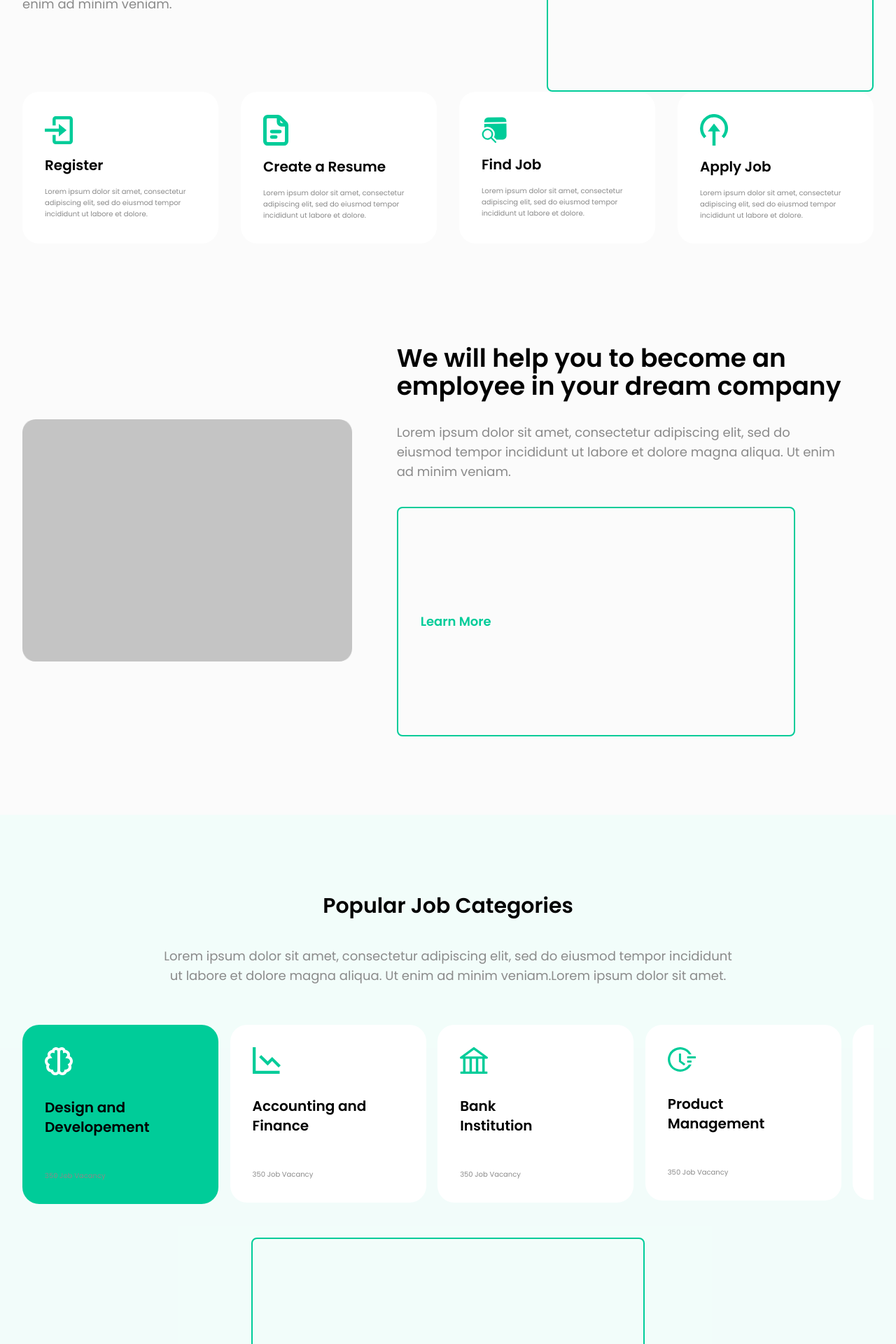
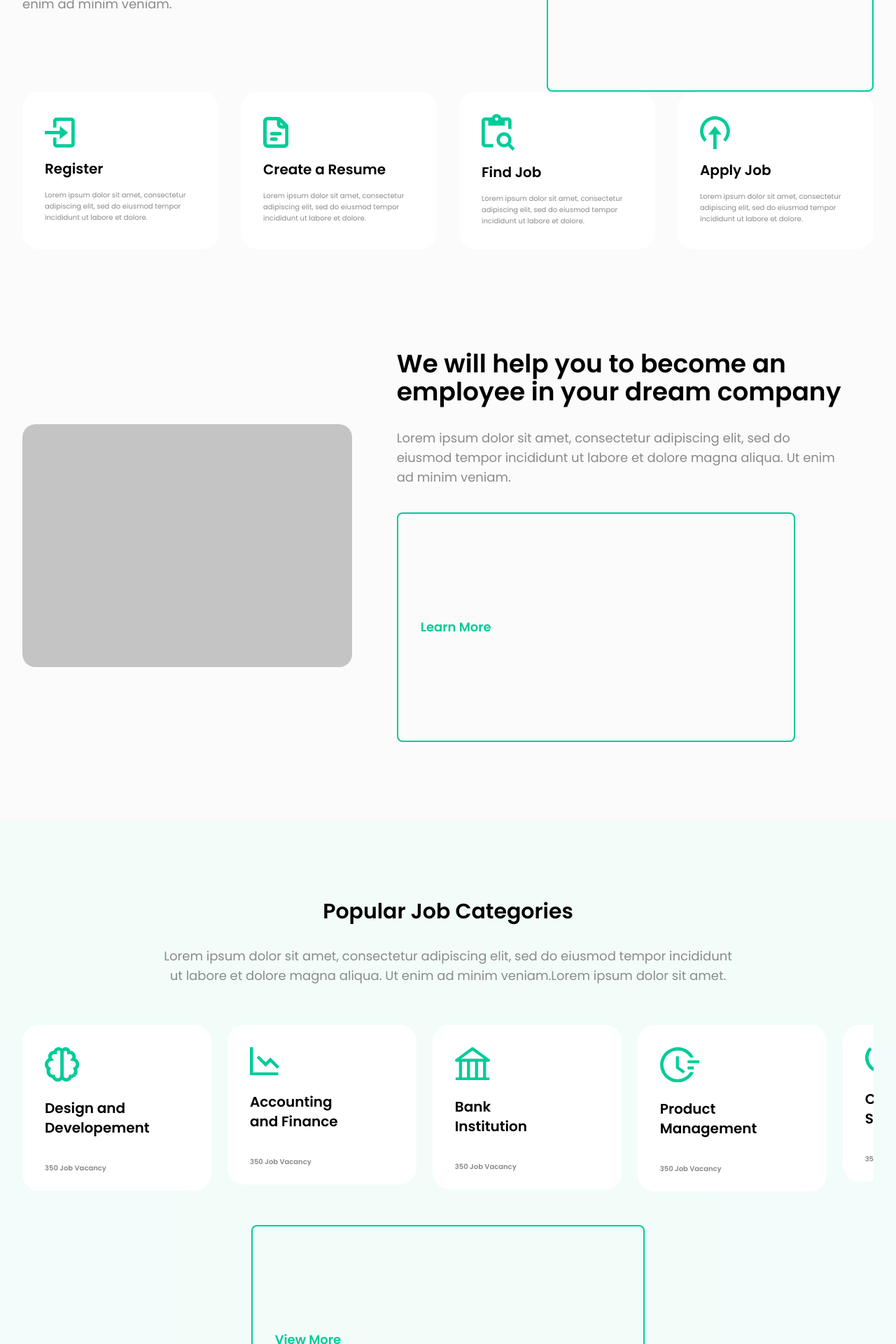
Before and after one commit to MaryJoeKhoury/job-search, a Next.js app: page / in a window 1280 px wide. Shown: the part 1044-2964 px from the top of the page at 70% size. Built offline with nearby package versions, Linux system fonts and the light colour scheme.

Commit message:
slider card style fixed

```diff
--- a/components/Card.js
+++ b/components/Card.js
@@ -4,19 +4,22 @@ import Cards from "./Cards";
 export const Card = (props) => {
   return (
     <div
-      className={`flex cursor-pointer flex-col items-start justify-center gap-4 rounded-3xl px-8 py-8 text-center font-Poppins ${props.backgroundColor} ${props.width} `}
+      className={`group flex cursor-pointer flex-col items-start justify-center gap-4 rounded-3xl pr-8 pt-8 ${props.paddingWrap} bg-white text-center font-Poppins ${props.width} ${props.hover}`}
     >
       <div className="w-7 md:w-10">
-        <img src={props.icon} />
+        {/* <img src={props.icon} className="group-hover:bg-red-50" /> */}
+        {props.icon}
       </div>
       <div>
         <h1
-          className={`text-start font-Poppins text-[14px] font-semibold xs:text-xl ${props.padding}`}
+          className={`text-start font-Poppins text-[14px] font-semibold xs:text-xl ${props.padding} `}
         >
           {props.title}
         </h1>
       </div>
-      <div className="text-start font-Poppins text-xs text-[#8A8A8A] md:text-[10px]">
+      <div
+        className={`text-start font-Poppins text-xs ${props.groupHover} ${props.descriptionColor} md:text-[10px]`}
+      >
         <p>{props.description}</p>
       </div>
     </div>
--- /dev/null
+++ b/components/svgs/ApplyJob.js
@@ -0,0 +1,21 @@
+import * as React from "react";
+const ApplyJob = (props) => (
+  <svg
+    xmlns="http://www.w3.org/2000/svg"
+    width={42.76}
+    height={47.5}
+    {...props}
+  >
+    <g fill="#0c9" data-name="Group 63">
+      <path
+        d="m30.88 26.13-9.5-11.88-9.5 11.88h7.13V47.5h4.75V26.13Z"
+        data-name="Path 235"
+      />
+      <path
+        d="M0 21.38a21.231 21.231 0 0 0 6.27 15.11l3.35-3.36a16.63 16.63 0 1 1 23.52 0l3.35 3.36A21.384 21.384 0 1 0 0 21.38Z"
+        data-name="Path 236"
+      />
+    </g>
+  </svg>
+);
+export default ApplyJob;
--- /dev/null
+++ b/components/svgs/Bank.js
@@ -0,0 +1,17 @@
+import * as React from "react";
+const Bank = (props) => (
+  <svg
+    xmlns="http://www.w3.org/2000/svg"
+    width={50.129}
+    height={47.46}
+    {...props}
+  >
+    <path
+      fill="#0c9"
+      className="group-hover:fill-white"
+      d="M48.193 20.7a1.94 1.94 0 0 0 1.132-3.51L26.202.37a1.936 1.936 0 0 0-2.276 0L.803 17.19a1.941 1.941 0 0 0 1.138 3.51h3.748v22.65H1.33a.486.486 0 0 0-.485.48v3.15a.48.48 0 0 0 .485.48h47.468a.48.48 0 0 0 .485-.48v-3.15a.486.486 0 0 0-.485-.48h-4.359V20.7ZM25.064 4.64l16.414 11.94H8.65ZM10.048 20.7h7.084v22.65h-7.084Zm11.444 0h7.084v22.65h-7.084ZM40.08 43.35h-7.145V20.7h7.145Z"
+      data-name="Path 265"
+    />
+  </svg>
+);
+export default Bank;
--- /dev/null
+++ b/components/svgs/Brain.js
@@ -0,0 +1,17 @@
+import * as React from "react";
+const Brain = (props) => (
+  <svg
+    xmlns="http://www.w3.org/2000/svg"
+    width={49.166}
+    height={49.16}
+    {...props}
+  >
+    <path
+      fill="#0c9"
+      className="group-hover:fill-white"
+      d="M43.915 15.89a8.6 8.6 0 0 0-1.165-7.21 8.486 8.486 0 0 0-2.727-2.56 8.637 8.637 0 0 0-3.556-1.17A7.366 7.366 0 0 0 29.5 0a7.326 7.326 0 0 0-4.917 1.91 7.324 7.324 0 0 0-11.861 3.04 8.662 8.662 0 0 0-3.565 1.16 8.614 8.614 0 0 0-3.906 9.78 9.829 9.829 0 0 0-2.37 15.65 10.007 10.007 0 0 0-.423 2.87 9.84 9.84 0 0 0 8.125 9.67 8.591 8.591 0 0 0 14 2.48 8.6 8.6 0 0 0 6.146 2.6 8.634 8.634 0 0 0 7.842-5.06 9.726 9.726 0 0 0 3.828-1.56 9.844 9.844 0 0 0 3.886-11 9.85 9.85 0 0 0-2.37-15.65ZM18.437 44.25a3.694 3.694 0 0 1-3.614-2.95l-.521-1.97h-2.011A4.932 4.932 0 0 1 7.997 32l1.121-2-1.928-1.26a4.924 4.924 0 0 1 1.861-9.01l4.162-.64-2.6-3.31a3.651 3.651 0 0 1-.77-2.07 3.687 3.687 0 0 1 4.452-3.8l2.916.43V7.37a2.459 2.459 0 1 1 4.917 0v33.19a3.7 3.7 0 0 1-3.691 3.69Zm23.539-15.51-1.928 1.25L41.169 32a4.884 4.884 0 0 1 .622 2.41 4.953 4.953 0 0 1-5.039 4.92h-2.011l-.4 1.97a3.688 3.688 0 0 1-7.3-.74V7.37A2.459 2.459 0 0 1 29.5 4.91a2.487 2.487 0 0 1 2.458 2.58v2.97l2.916-.55a3.691 3.691 0 0 1 4.452 3.8 3.651 3.651 0 0 1-.77 2.07l-2.6 3.32 4.162.63a4.924 4.924 0 0 1 1.861 9.01Z"
+      data-name="Path 264"
+    />
+  </svg>
+);
+export default Brain;
--- /dev/null
+++ b/components/svgs/Clock.js
@@ -0,0 +1,21 @@
+import * as React from "react";
+const Clock = (props) => (
+  <svg
+    xmlns="http://www.w3.org/2000/svg"
+    width={56.78}
+    height={50.392}
+    {...props}
+  >
+    <g fill="#0c9" className="group-hover:fill-white" data-name="Group 54">
+      <path
+        d="M56.27 18.742h-16.5a.523.523 0 0 0-.52.52v3.09a.516.516 0 0 0 .52.52h16.5a.514.514 0 0 0 .51-.52v-3.09a.521.521 0 0 0-.51-.52Zm-8.64 8.77h-7.86a.516.516 0 0 0-.52.52v3.09a.523.523 0 0 0 .52.52h7.86a.523.523 0 0 0 .52-.52v-3.09a.516.516 0 0 0-.52-.52Zm-21.51-14.53h-2.79a.717.717 0 0 0-.72.72v15.98a.7.7 0 0 0 .3.58l9.59 7a.727.727 0 0 0 1.01-.15l1.66-2.26v-.01a.732.732 0 0 0-.16-1.01l-8.17-5.9v-14.23a.711.711 0 0 0-.72-.72Z"
+        data-name="Path 208"
+      />
+      <path
+        d="M47.23 35.622h-3.72a1.066 1.066 0 0 0-.9.5 20.641 20.641 0 0 1-9.4 7.99 20.542 20.542 0 1 1 6.53-33.44 20.2 20.2 0 0 1 2.87 3.59 1.066 1.066 0 0 0 .9.5h3.72a.591.591 0 0 0 .53-.86 25.2 25.2 0 1 0 0 22.58.594.594 0 0 0-.53-.86Z"
+        data-name="Path 209"
+      />
+    </g>
+  </svg>
+);
+export default Clock;
--- /dev/null
+++ b/components/svgs/Graph.js
@@ -0,0 +1,29 @@
+import * as React from "react";
+const Graph = (props) => (
+  <svg
+    xmlns="http://www.w3.org/2000/svg"
+    width={42.091}
+    height={40.5}
+    {...props}
+  >
+    <g data-name="Group 51">
+      <g data-name="Group 49">
+        <g data-name="Group 48">
+          <path
+            fill="#0c9"
+            className="group-hover:fill-white"
+            d="M4.5 0H0v40.5h40.5V36h-36Z"
+            data-name="Path 202"
+          />
+        </g>
+      </g>
+      <path
+        fill="#0c9"
+        className="group-hover:fill-white"
+        d="m22.5 21.57-9.659-9.66-3.182 3.18L22.5 27.93l6.75-6.75 9.659 9.66 3.182-3.18L29.25 14.82Z"
+        data-name="Path 203"
+      />
+    </g>
+  </svg>
+);
+export default Graph;
--- /dev/null
+++ b/components/svgs/Loading.js
@@ -0,0 +1,17 @@
+import * as React from "react";
+const Loading = (props) => (
+  <svg
+    xmlns="http://www.w3.org/2000/svg"
+    width={42.76}
+    height={36.49}
+    {...props}
+  >
+    <path
+      fill="#0c9"
+      className="group-hover:fill-white"
+      d="M42.76 15.11A21.231 21.231 0 0 0 36.49 0l-3.35 3.36a16.63 16.63 0 1 1-23.52 0L6.27 0a21.384 21.384 0 1 0 36.49 15.11Z"
+      data-name="Path 266"
+    />
+  </svg>
+);
+export default Loading;
--- /dev/null
+++ b/components/svgs/Register.js
@@ -0,0 +1,16 @@
+import * as React from "react";
+const Register = (props) => (
+  <svg
+    xmlns="http://www.w3.org/2000/svg"
+    width={42.75}
+    height={42.76}
+    {...props}
+  >
+    <path
+      fill="#0c9"
+      d="M38 42.76H16.625a4.765 4.765 0 0 1-4.75-4.76v-9.5h4.75V38H38V4.76H16.625v9.5h-4.75v-9.5A4.765 4.765 0 0 1 16.625 0H38a4.765 4.765 0 0 1 4.75 4.76V38A4.765 4.765 0 0 1 38 42.76ZM21.375 30.88v-7.12H0V19h21.375v-7.12l11.875 9.5Z"
+      data-name="Path 273"
+    />
+  </svg>
+);
+export default Register;
--- /dev/null
+++ b/components/svgs/Resume.js
@@ -0,0 +1,50 @@
+import * as React from "react";
+const Resume = (props) => (
+  <svg
+    xmlns="http://www.w3.org/2000/svg"
+    width={36.334}
+    height={44.16}
+    {...props}
+  >
+    <g data-name="Group 56">
+      <path
+        fill="none"
+        stroke="#0c9"
+        strokeLinecap="round"
+        strokeLinejoin="round"
+        strokeWidth={5}
+        d="M2.5 6.41v31.34a3.906 3.906 0 0 0 3.917 3.91h23.5a3.9 3.9 0 0 0 3.917-3.91V14.92a3.912 3.912 0 0 0-1.179-2.8l-8.7-8.51a3.935 3.935 0 0 0-2.738-1.11h-14.8A3.906 3.906 0 0 0 2.5 6.41Z"
+        data-name="Path 225"
+      />
+      <path
+        fill="none"
+        stroke="#0c9"
+        strokeLinecap="round"
+        strokeLinejoin="round"
+        strokeWidth={5}
+        d="M12.292 24.04h11.75"
+        data-name="Path 226"
+      />
+      <path
+        fill="none"
+        stroke="#0c9"
+        strokeLinecap="round"
+        strokeLinejoin="round"
+        strokeWidth={5}
+        d="M12.292 31.87h5.875"
+        data-name="Path 227"
+      />
+      <g data-name="Group 54">
+        <path
+          fill="none"
+          stroke="#0c9"
+          strokeLinejoin="round"
+          strokeWidth={5}
+          d="M22.084 2.5v7.83A3.921 3.921 0 0 0 26 14.25h7.834"
+          data-name="Path 228"
+        />
+      </g>
+    </g>
+  </svg>
+);
+export default Resume;
--- /dev/null
+++ b/components/svgs/SearchJob.js
@@ -0,0 +1,21 @@
+import * as React from "react";
+const SearchJob = (props) => (
+  <svg
+    xmlns="http://www.w3.org/2000/svg"
+    width={47.5}
+    height={52.24}
+    {...props}
+  >
+    <g fill="#0c9" data-name="Group 60">
+      <path
+        d="M4.75 9.5H9.5v7.12h23.75V9.5H38v11.87h4.75V9.5A4.768 4.768 0 0 0 38 4.74h-9.925a7.1 7.1 0 0 0-13.394 0H4.753A4.768 4.768 0 0 0 .003 9.5v33.24a4.768 4.768 0 0 0 4.75 4.76h11.872v-4.76H4.75Zm16.625-4.76A2.38 2.38 0 1 1 19 7.12a2.384 2.384 0 0 1 2.375-2.38Z"
+        data-name="Path 231"
+      />
+      <path
+        d="M41.087 42.51a11.481 11.481 0 0 0 1.663-5.7A10.688 10.688 0 1 0 32.063 47.5a11.436 11.436 0 0 0 5.7-1.67l6.413 6.41 3.325-3.32Zm-9.024.23A5.935 5.935 0 1 1 38 36.81a5.877 5.877 0 0 1-5.937 5.93Z"
+        data-name="Path 232"
+      />
+    </g>
+  </svg>
+);
+export default SearchJob;
--- a/pages/index.js
+++ b/pages/index.js
@@ -16,32 +16,43 @@ import { Pagination, Navigation } from "swiper/modules";
 import JobCard from "@/components/JobCard";
 import FeedbackCard from "@/components/FeedbackCard";
 import Footer from "@/components/Footer";
+import Shield from "@/components/svgs/Shield";
+import Brain from "@/components/svgs/Brain";
+import Graph from "@/components/svgs/Graph";
+import Bank from "@/components/svgs/Bank";
+import Clock from "@/components/svgs/Clock";
+import Loading from "@/components/svgs/Loading";
+import Register from "@/components/svgs/Register";
+import Resume from "@/components/svgs/Resume";
+import SearchFolder from "@/components/svgs/SearchFolder";
+import ApplyJob from "@/components/svgs/ApplyJob";
+import SearchJob from "@/components/svgs/SearchJob";
 
 const howItWorksInfo = [
   {
     id: 1,
-    icon: "/icons/register.svg",
+    icon: <Register />,
     title: "Register",
     description:
       " Lorem ipsum dolor sit amet, consectetur adipiscing elit, sed do eiusmod tempor incididunt ut labore et dolore.",
   },
   {
     id: 2,
-    icon: "/icons/resume.svg",
+    icon: <Resume />,
     title: "Create a Resume",
     description:
       " Lorem ipsum dolor sit amet, consectetur adipiscing elit, sed do eiusmod tempor incididunt ut labore et dolore.",
   },
   {
     id: 3,
-    icon: "/icons/search-folder.svg",
+    icon: <SearchJob />,
     title: "Find Job",
     description:
       " Lorem ipsum dolor sit amet, consectetur adipiscing elit, sed do eiusmod tempor incididunt ut labore et dolore.",
   },
   {
     id: 4,
-    icon: "/icons/apply-job.svg",
+    icon: <ApplyJob />,
     title: "Apply Job",
     description:
       " Lorem ipsum dolor sit amet, consectetur adipiscing elit, sed do eiusmod tempor incididunt ut labore et dolore.",
@@ -51,43 +62,38 @@ const howItWorksInfo = [
 const jobCategoriesInfo = [
   {
     id: 1,
-    icon: "/icons/brain.svg",
+    icon: <Brain />,
     title: "Design and Developement",
     description: "350 Job Vacancy",
-    backgroundColor: "bg-green",
-    padding: "pt-4 pb-8 xs:pr-12",
+    padding: "pt-2 pb-5 xs:pr-12 pl-0",
   },
   {
     id: 2,
-    icon: "/icons/graph.svg",
+    icon: <Graph />,
     title: "Accounting and Finance",
     description: "350 Job Vacancy",
-    backgroundColor: "bg-white",
-    padding: "pt-4 pb-8 xs:pr-12",
+    padding: "pt-2 pb-5 md:pr-12 ",
   },
   {
     id: 3,
-    icon: "/icons/bank.svg",
+    icon: <Bank />,
     title: "Bank Institution",
     description: "350 Job Vacancy",
-    backgroundColor: "bg-white",
-    padding: "pt-4 pb-8 xs:pr-28",
+    padding: "pt-2 pb-5 xs:pr-28",
   },
   {
     id: 4,
-    icon: "/icons/clock.svg",
+    icon: <Clock />,
     title: "Product Management",
     description: "350 Job Vacancy",
-    backgroundColor: "bg-white",
-    padding: "pt-4 pb-8 xs:pr-12",
+    padding: "pt-2 pb-5 xs:pr-12",
   },
   {
     id: 5,
-    icon: "/icons/loading.svg",
+    icon: <Loading />,
     title: "Customer Support",
     description: "350 Job Vacancy",
-    backgroundColor: "bg-white",
-    padding: "pt-4 pb-8 xs:pr-20",
+    padding: "pt-2 pb-5 xs:pr-20",
   },
 ];
 
@@ -162,6 +168,8 @@ export default function Home() {
                 description={info.description}
                 backgroundColor="bg-white"
                 width="xl:w-1/4 lg:w-[30%]  md:w-2/5  w-full"
+                paddingWrap="pb-8 pl-8"
+                descriptionColor="text-[#8a8a8a]"
               />
             ))}
           </CardContainer>
@@ -199,13 +207,20 @@ export default function Home() {
             aligntext="text-center"
             // fontSize="sm:text-3xl"
           />
-          <SectionSubtitle
+          {/* <SectionSubtitle
             subtitle="Lorem ipsum dolor sit amet, consectetur adipiscing elit, sed do eiusmod
                           tempor incididunt ut labore et dolore magna aliqua. Ut enim ad minim
                           veniam.Lorem ipsum dolor sit amet."
             aligntext="text-center"
             padding="xl:px-48"
-          />
+          /> */}
+          <p
+            className={`mb-14 mt-8 text-center font-Poppins text-sm text-[#8A8A8A] lg:text-lg xl:px-48`}
+          >
+            Lorem ipsum dolor sit amet, consectetur adipiscing elit, sed do
+            eiusmod tempor incididunt ut labore et dolore magna aliqua. Ut enim
+            ad minim veniam.Lorem ipsum dolor sit amet.
+          </p>
           <Swiper
             // slidesPerView={4}
             // spaceBetween={20}
@@ -217,27 +232,27 @@ export default function Home() {
             breakpoints={{
               320: {
                 slidesPerView: 2.2,
-                spaceBetween: 10,
+                spaceBetween: 14,
               },
               480: {
-                slidesPerView: 2.1,
-                spaceBetween: 10,
+                slidesPerView: 1.8,
+                // spaceBetween: 30,
               },
               640: {
                 slidesPerView: 2.4,
-                spaceBetween: 70,
+                spaceBetween: 30,
               },
               768: {
-                slidesPerView: 2.6,
-                // spaceBetween: 260,
+                slidesPerView: 2.7,
+                spaceBetween: 0,
               },
               1024: {
-                slidesPerView: 3.2,
-                // spaceBetween: 260,
+                slidesPerView: 3.8,
+                spaceBetween: 190,
               },
               1280: {
-                slidesPerView: 4.1,
-                // spaceBetween: 250,
+                slidesPerView: 4.8,
+                spaceBetween: 190,
               },
             }}
           >
@@ -250,7 +265,11 @@ export default function Home() {
                     description={info.description}
                     padding={info.padding}
                     backgroundColor={info.backgroundColor}
-                    width="lg:w-[280px] md:w-[240px] xs:w-[210px] w-[140px]"
+                    paddingWrap="pb-6 lg:pl-8 pl-4"
+                    width="lg:w-[270px] md:w-[240px] xs:w-[210px] w-[140px]"
+                    hover="hover:bg-green hover:text-white"
+                    groupHover="group-hover:text-white"
+                    descriptionColor="text-[#888888] font-semibold"
                     // width="w-[280px]"
                   />
                 </SwiperSlide>
```
Also changed, not shown: public/icons/brain.svg.
